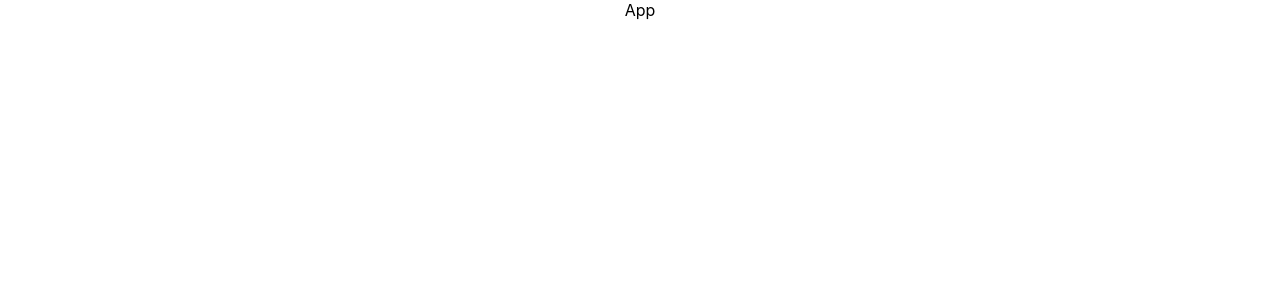
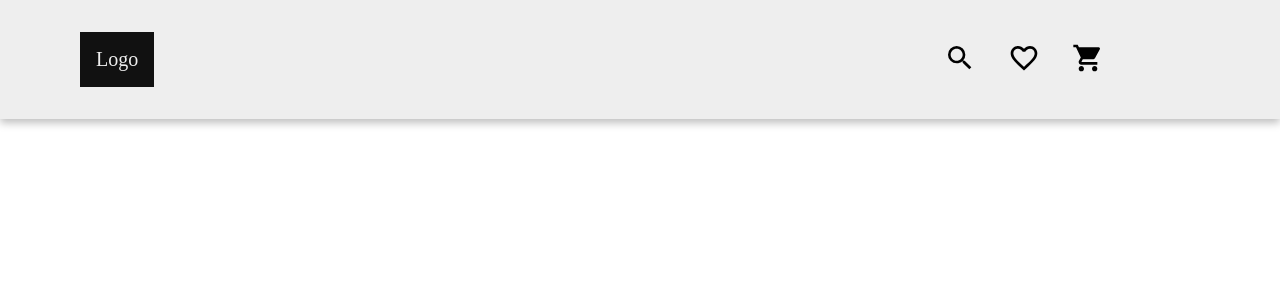
Before and after one commit to edgeboy47/odin-shopping-cart, a React (Create React App) app: page / in a window 1280 px wide. Shown: the top 300 px of the page. Built offline with nearby package versions, Linux system fonts and the light colour scheme.

Commit message:
Add header

```diff
--- a/package.json
+++ b/package.json
@@ -6,6 +6,7 @@
     "cra-template": "1.1.3",
     "react": "^18.0.0",
     "react-dom": "^18.0.0",
+    "react-icons": "^4.3.1",
     "react-router-dom": "^6.3.0",
     "react-scripts": "5.0.0"
   },
--- a/src/App.js
+++ b/src/App.js
@@ -1,9 +1,10 @@
 import './App.css';
+import Header from './components/Header';
 
 function App() {
   return (
     <div className="App">
-      App
+      <Header />
     </div>
   );
 }
--- /dev/null
+++ b/src/components/Header.js
@@ -0,0 +1,30 @@
+import React from "react";
+import styles from "./Header.module.css";
+import { Link } from "react-router-dom";
+import {
+  MdSearch,
+  MdShoppingCart,
+  MdOutlineFavoriteBorder,
+} from "react-icons/md";
+
+const Header = () => {
+  return (
+    <header>
+      <Link to="/">
+        <div className={styles.logo}>Logo</div>
+      </Link>
+
+      <nav>
+        <Link to="/products">
+          <MdSearch className={styles.icon} />
+        </Link>
+        <Link to="/products/:id"> {/* TODO */}
+          <MdOutlineFavoriteBorder className={styles.icon} />
+        </Link>
+        <MdShoppingCart className={styles.icon} />
+      </nav>
+    </header>
+  );
+};
+
+export default Header;
--- /dev/null
+++ b/src/components/Header.module.css
@@ -0,0 +1,32 @@
+header {
+  background: #eee;
+  display: flex;
+  justify-content: space-between;
+  align-items: center;
+  padding: 2rem 5rem;
+  box-shadow: 0px 4px 8px rgba(0, 0, 0, 0.25);
+}
+
+a {
+  text-decoration: none;
+  color: inherit;
+}
+
+
+.logo {
+  background: #111;
+  color: #eee;
+  padding: 1rem;
+  font-size: 1.25rem;
+}
+
+nav {
+  display: flex;
+  justify-content: space-around;
+  margin-right: 5rem;
+}
+
+.icon {
+  width: 4rem;
+  transform: scale(2.0);
+}
--- a/src/index.css
+++ b/src/index.css
@@ -1,13 +1,5 @@
-body {
+* {
+  box-sizing: border-box;
   margin: 0;
-  font-family: -apple-system, BlinkMacSystemFont, 'Segoe UI', 'Roboto', 'Oxygen',
-    'Ubuntu', 'Cantarell', 'Fira Sans', 'Droid Sans', 'Helvetica Neue',
-    sans-serif;
-  -webkit-font-smoothing: antialiased;
-  -moz-osx-font-smoothing: grayscale;
+  padding: 0;
 }
-
-code {
-  font-family: source-code-pro, Menlo, Monaco, Consolas, 'Courier New',
-    monospace;
-}
```
Also changed, not shown: 1 other file (tests, documents, lock files or other folders).
